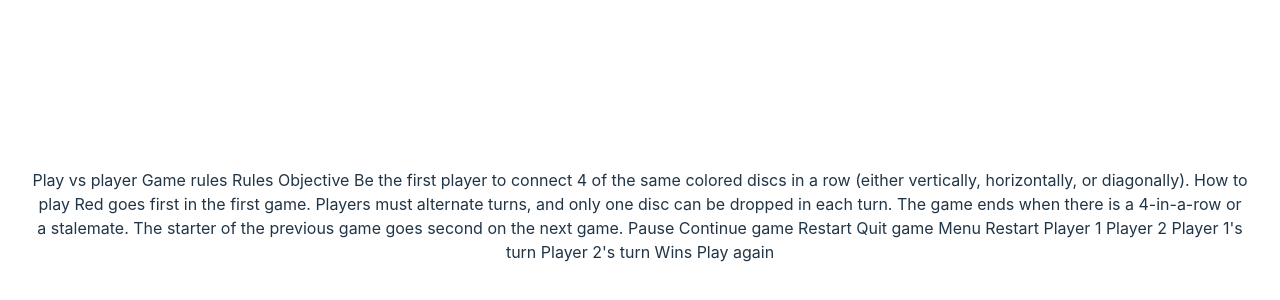
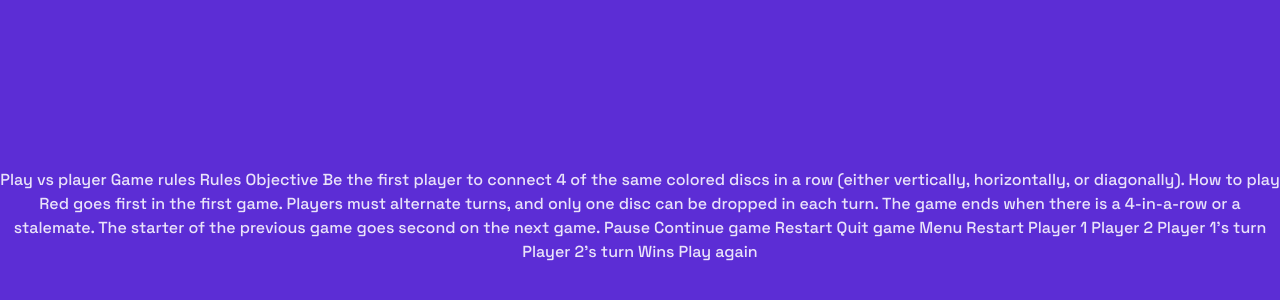
Before and after one commit to kajtd/ConnectFourGame, a Vue app: page / in a window 1280 px wide. Shown: the part 184-484 px from the top of the page. Built offline with nearby package versions, Linux system fonts and the light colour scheme.

Commit message:
add new font, remove old styles

```diff
--- a/index.html
+++ b/index.html
@@ -3,6 +3,9 @@
   <head>
     <meta charset="UTF-8" />
     <link rel="icon" type="image/png" sizes="32x32" href="./assets/images/favicon-32x32.png">
+    <link rel="preconnect" href="https://fonts.googleapis.com">
+<link rel="preconnect" href="https://fonts.gstatic.com" crossorigin>
+<link href="https://fonts.googleapis.com/css2?family=Space+Grotesk:wght@500;700&display=swap" rel="stylesheet">
     <meta name="viewport" content="width=device-width, initial-scale=1.0" />
     <title>Vite + Vue + TS</title>
   </head>
--- a/src/style.css
+++ b/src/style.css
@@ -2,8 +2,13 @@
 @tailwind components;
 @tailwind utilities;
 
+@font-face {
+  font-family: "SpaceGrotesk";
+  src: url("./../assets/fonts/static/SpaceGrotesk-Bold.ttf");
+}
+
 :root {
-  font-family: Inter, system-ui, Avenir, Helvetica, Arial, sans-serif;
+  font-family: 'Space Grotesk', sans-serif;
   line-height: 1.5;
   font-weight: 400;
 
@@ -18,14 +23,6 @@
   -webkit-text-size-adjust: 100%;
 }
 
-a {
-  font-weight: 500;
-  color: #646cff;
-  text-decoration: inherit;
-}
-a:hover {
-  color: #535bf2;
-}
 
 body {
   margin: 0;
@@ -33,52 +30,13 @@
   place-items: center;
   min-width: 320px;
   min-height: 100vh;
-}
-
-h1 {
-  font-size: 3.2em;
-  line-height: 1.1;
-}
-
-button {
-  border-radius: 8px;
-  border: 1px solid transparent;
-  padding: 0.6em 1.2em;
-  font-size: 1em;
-  font-weight: 500;
-  font-family: inherit;
-  background-color: #1a1a1a;
-  cursor: pointer;
-  transition: border-color 0.25s;
-}
-button:hover {
-  border-color: #646cff;
-}
-button:focus,
-button:focus-visible {
-  outline: 4px auto -webkit-focus-ring-color;
-}
-
-.card {
-  padding: 2em;
+  background: #5C2DD5;
 }
 
 #app {
   max-width: 1280px;
   margin: 0 auto;
-  padding: 2rem;
   text-align: center;
+  height: 100%;
+  width: 100%;
 }
-
-@media (prefers-color-scheme: light) {
-  :root {
-    color: #213547;
-    background-color: #ffffff;
-  }
-  a:hover {
-    color: #747bff;
-  }
-  button {
-    background-color: #f9f9f9;
-  }
-}
```
